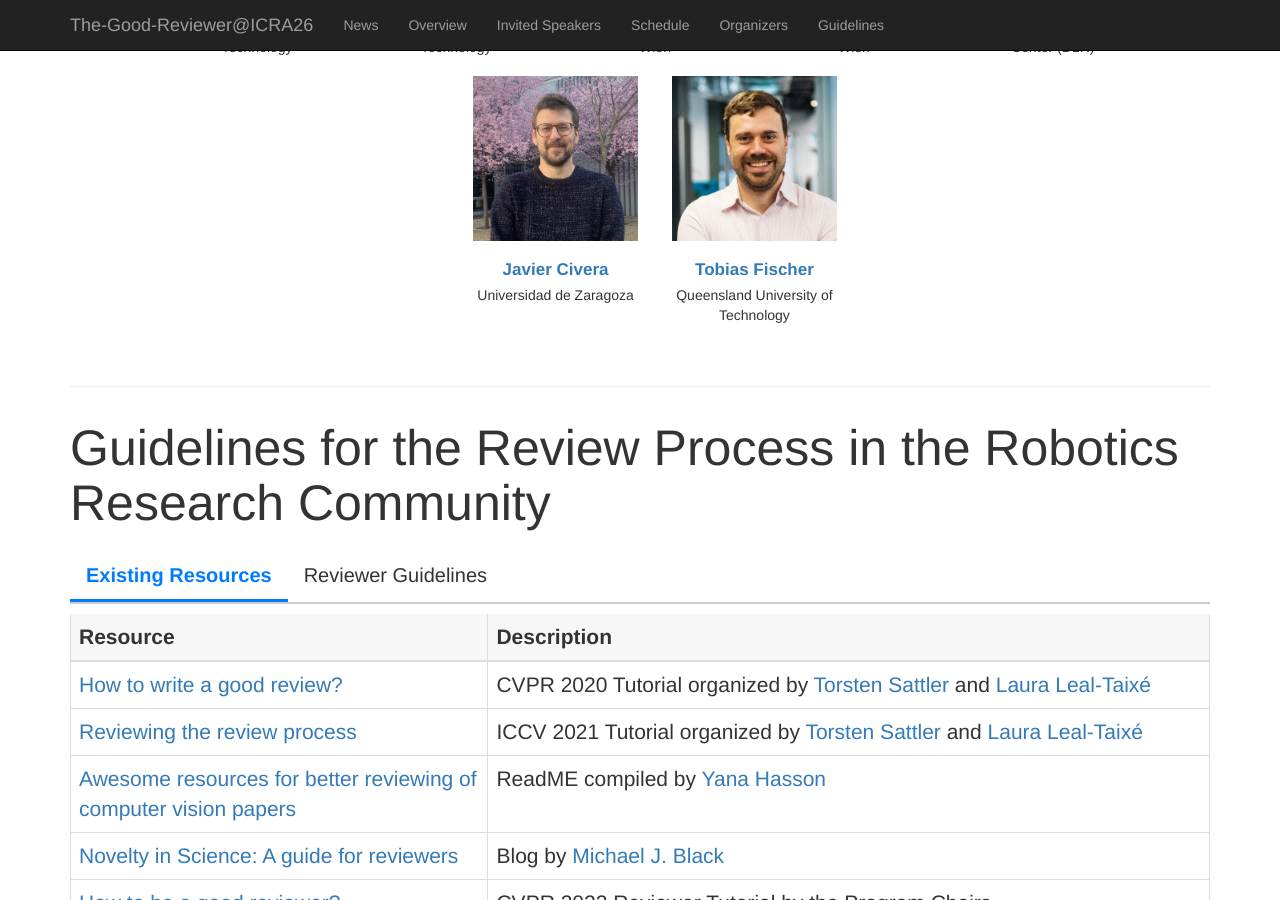
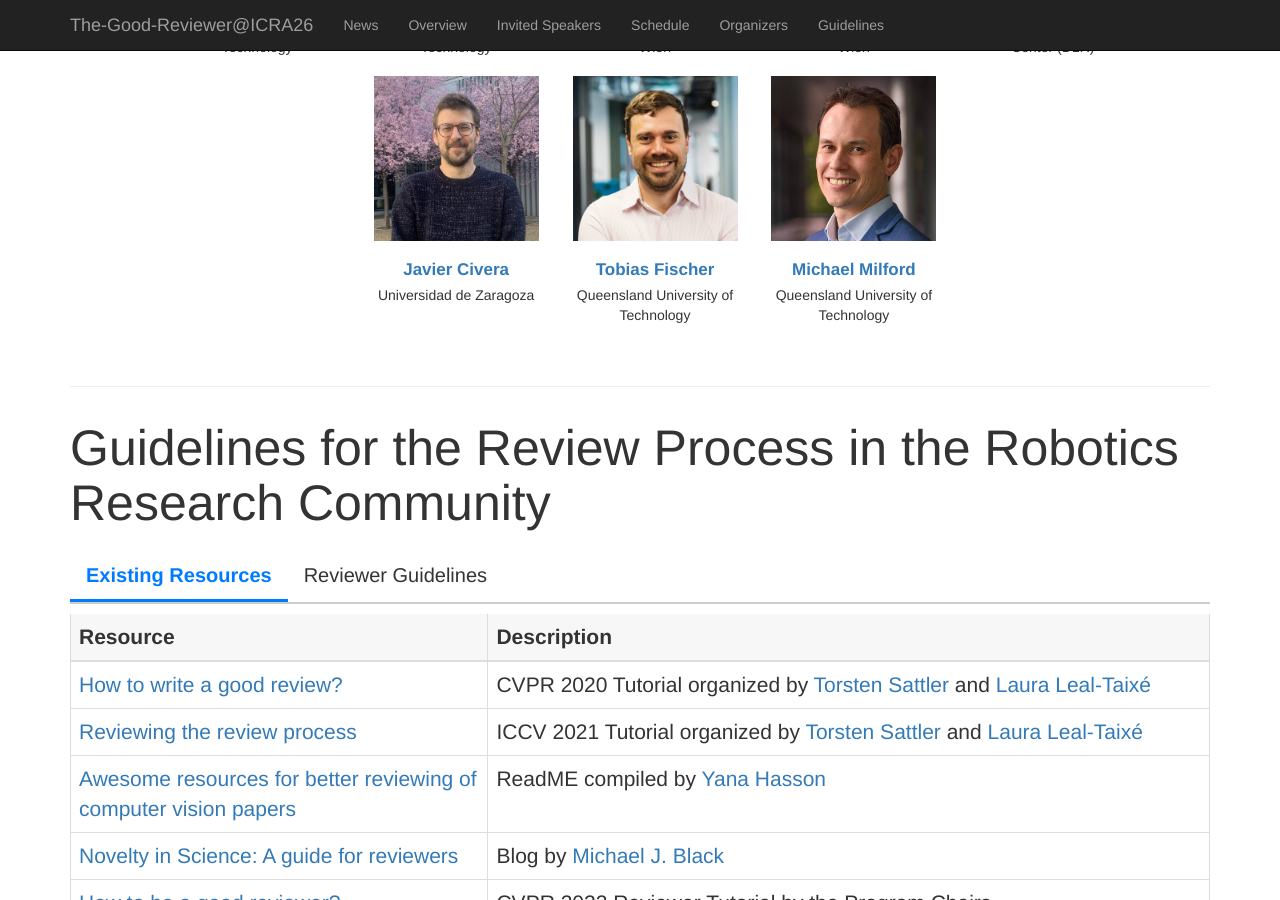
Before and after one commit to alejandrofontan/The-Good-Reviewer-ICRA26, a Jekyll site: the page built from index.html, in a window 1280 px wide and 900 px high, scrolled down 3465 px. Built offline with Jekyll 4.4.1, drawn with Linux system fonts in a browser that asks for light colours.

Commit message:
add collaborator

```diff
--- a/_data/organizers.yaml
+++ b/_data/organizers.yaml
@@ -39,3 +39,9 @@
   web: https://www.linkedin.com/in/tobiasrobotics/
   position: Senior Lecturer
   affiliation: Queensland University of Technology
+
+- name: Michael Milford
+  image: /assets/images/michael_milford.jpeg
+  web: https://www.qut.edu.au/research/michael-milford
+  position: Professor
+  affiliation: Queensland University of Technology
```
